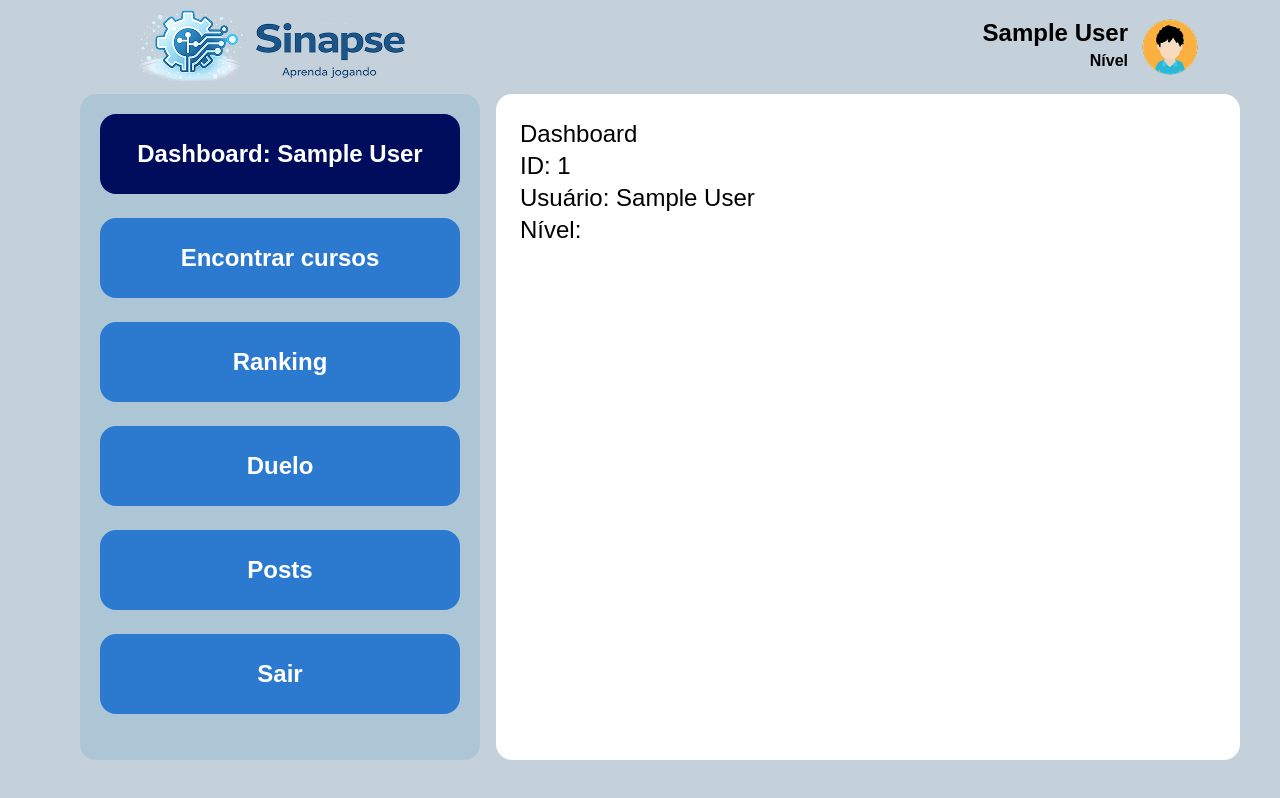
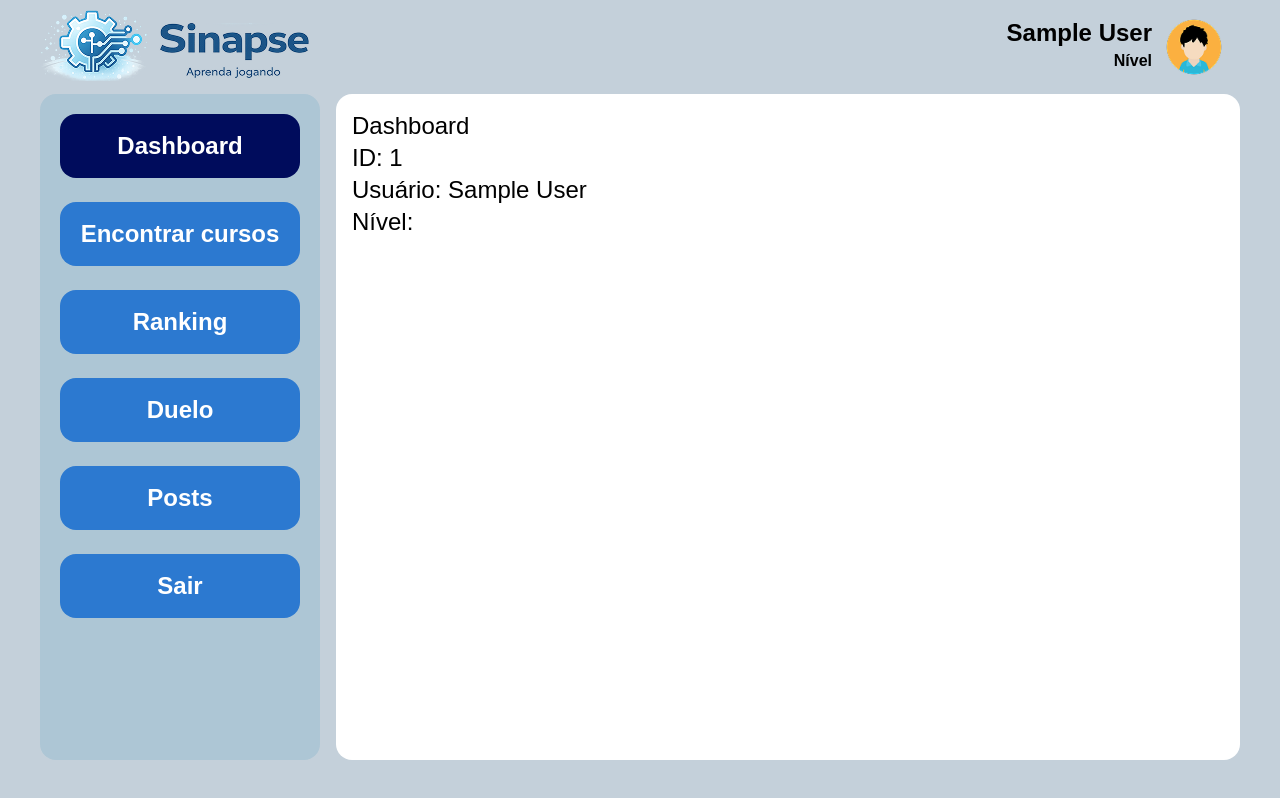
Before and after one commit to rhuanvictordev/Sinapse---Frontend, a Next.js app: page /dashboard in a window 1280 px wide. Built offline with nearby package versions, Linux system fonts and the light colour scheme; sample sign-in values are in the browser's storage.

Commit message:
Ajustes de Layout

```diff
--- a/src/app/(app)/layout.tsx
+++ b/src/app/(app)/layout.tsx
@@ -22,9 +22,11 @@ export default function AppLayout({children,}: {children: React.ReactNode;}) {
   return (
   <div className="h-screen flex flex-col bg-[#C4D0DA]">
     <Header />
-      <div className="flex flex-1 px-10 pb-10 gap-4">
+
+    <div className="flex flex-1 px-10 pb-10 gap-4 overflow-hidden">
       <Menu />
-        <div className="flex-1 bg-white rounded-2xl p-6">
+
+      <div className="flex-1 bg-white rounded-2xl p-4 overflow-y-auto">
         {children}
       </div>
     </div>
--- a/src/app/(app)/posts/page.tsx
+++ b/src/app/(app)/posts/page.tsx
@@ -1,3 +1,6 @@
+import { unstable_cache } from "next/cache";
+import { RickAPI } from "@/services/api";
+
 type Character = {
   id: number;
   name: string;
@@ -29,17 +32,24 @@ type ApiResponse = {
   results: Character[];
 };
 
+const getCharacters = unstable_cache(
+  async () => {
+    const response = await RickAPI.get("/character");
+    return response.data;
+  },
+  ["characters"], // chave do cache
+  { revalidate: 300 } // 5 minutos
+);
+
 export default async function Posts() {
-  const response = await fetch("https://rickandmortyapi.com/api/character",{ next: { revalidate: 300 } });
-
-  const data: ApiResponse = await response.json();
+  const data: ApiResponse = await getCharacters();
 
   return (
-    <div className="grid grid-cols-4">
+    <div className="flex flex-row flex-wrap text-center justify-center gap-5">
       {data.results.map((item) => (
-        <div key={item.id}>
+        <div key={item.id} className="justify-center">
           <h2>{item.name}</h2>
-          <img src={item.image} width={250} />
+          <img src={item.image} width={250} className="cursor-pointer hover:rotate-x-10 hover:rotate-y-10 hover:scale-120 rounded-2xl hover:border duration-300 shadow-2xl border"/>
           <p>{item.species}</p>
         </div>
       ))}
--- a/src/app/components/header/index.tsx
+++ b/src/app/components/header/index.tsx
@@ -13,7 +13,7 @@ export default function Header() {
   }
 
   return (
-    <header className="flex pl-34 pr-20 py-2 bg-[#C4D0DA]">
+    <header className="flex pl-10 pr-12 py-2 bg-[#C4D0DA]">
       <div className="flex items-center justify-between w-full mx-auto max-w-7x1">
         <div>
           <a href="/">
@@ -21,19 +21,19 @@ export default function Header() {
           </a>
         </div>
 
-        <div className="flex flex-row gap-3 justify-center">
+        <a href="/profile">
+          <div className="flex flex-row gap-3 justify-center p-2 hover:border duration-300 hover:rounded-3xl">
           <div>
             <p className="font-bold text-2xl">{user.name}</p>
             <p className="font-bold text-end">Nível {user.level}</p>
           </div>
 
           <div>
-            <a href="/profile">
                 <img src={user.image ? user.image : UserImage.src} alt="user_image" className="w-15 h-15 rounded-full"/>
               {/* <Image src={user.image ? user.image : UserImage } alt="user_image" width={60} height={60} className="rounded-full"/> */}
-            </a>
           </div>
         </div>
+        </a>
       </div>
     </header>
   );
--- a/src/app/components/menu/index.tsx
+++ b/src/app/components/menu/index.tsx
@@ -10,14 +10,14 @@ export default function Menu() {
   const pathname = usePathname()
   function linkClass(path: string) {
 
-    const base = "p-6 rounded-2xl m-3 duration-300 w-90 cursor-pointer"
+    const base = "p-4 rounded-2xl m-3 duration-300 w-60 cursor-pointer"
     const active = "bg-[#000C5C]"
     const inactive = "bg-[#2C79D0] hover:bg-[#000C5C]"
     return `${base} ${pathname === path ? active : inactive}`
   }
 
   return (
-    <div className="w-100 h-fill bg-[#ADC6D5] ml-10 flex flex-col rounded-2xl">
+    <div className="w-70 h-fill bg-[#ADC6D5] flex flex-col rounded-2xl">
       <ul className="text-white font-bold text-2xl ml-2">
 
         <li className="flex flex-col mt-2">
@@ -25,7 +25,7 @@ export default function Menu() {
             <button className={linkClass("/dashboard")}
             onClick={()=>{}}
             >
-            Dashboard: {user?.name}
+            Dashboard
             </button>
           </Link>
         </li>
--- /dev/null
+++ b/src/services/api.ts
@@ -0,0 +1,52 @@
+import axios from "axios";
+
+// API local do seu backend
+export const LocalAPI = axios.create({
+  baseURL: "http://192.168.0.27:8080/api",
+});
+
+// API pública do Rick and Morty
+export const RickAPI = axios.create({
+  baseURL: "https://rickandmortyapi.com/api",
+});
+
+// ===============================
+// INTERCEPTOR DE REQUEST (TOKEN)
+// ===============================
+// Se quiser autenticação com token, descomente isso
+// LocalAPI.interceptors.request.use((config) => {
+//   const token = localStorage.getItem("token");
+//
+//   if (token) {
+//     config.headers.Authorization = `Bearer ${token}`;
+//   }
+//
+//   return config;
+// });
+
+// ===============================
+// INTERCEPTOR DE RESPONSE (DEBUG)
+// ===============================
+
+
+LocalAPI.interceptors.response.use(
+  (response) => {
+    console.log("OK RESPONSE:", {
+      status: response.status,
+      url: response.config.url,
+    });
+    return response;
+  },
+  (error) => {
+    if (error.response) {
+      console.log("X RESPONSE ERROR:", {
+        status: error.response.status,
+        data: error.response.data,
+        url: error.config?.url,
+      });
+    } else {
+      console.log("X NETWORK ERROR:", error.message);
+    }
+    return Promise.reject(error);
+  }
+);
```
Lines whose indentation alone changed are shown as unchanged.
